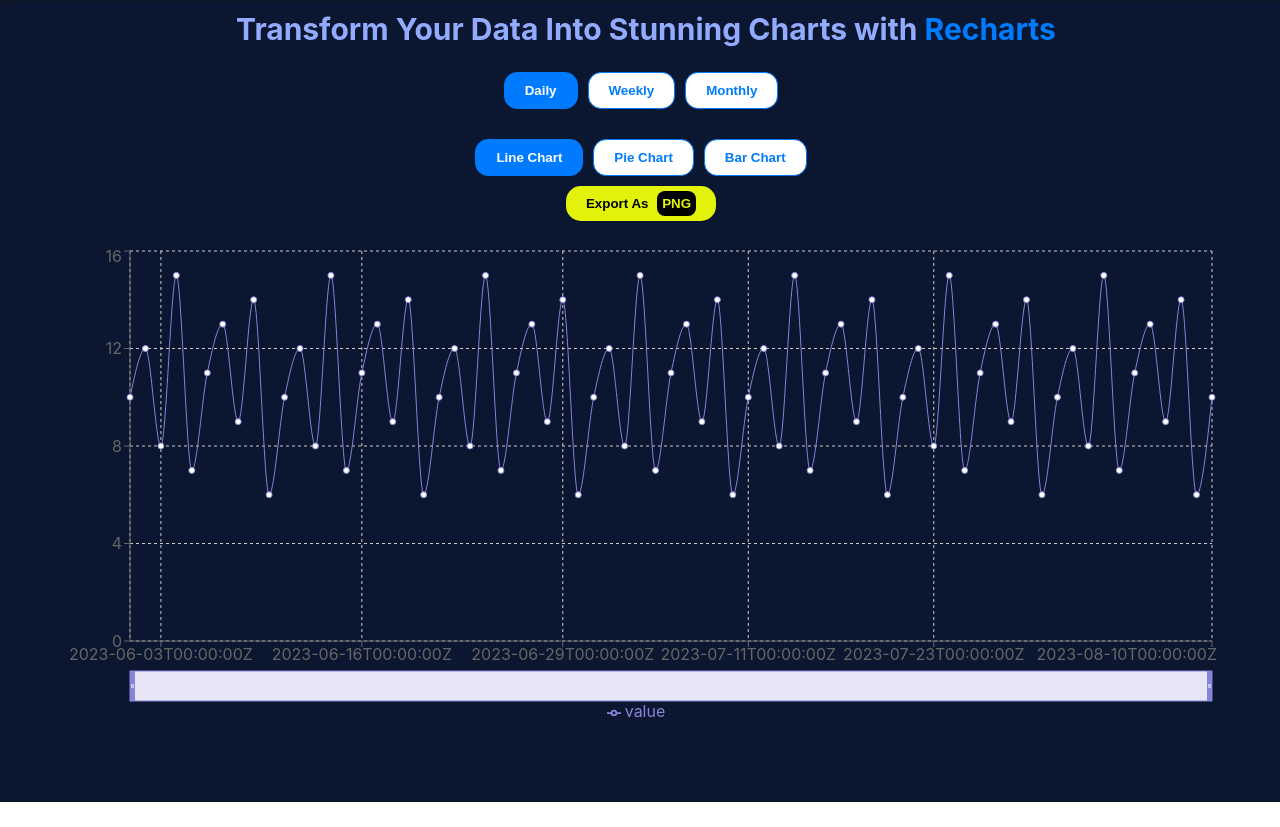
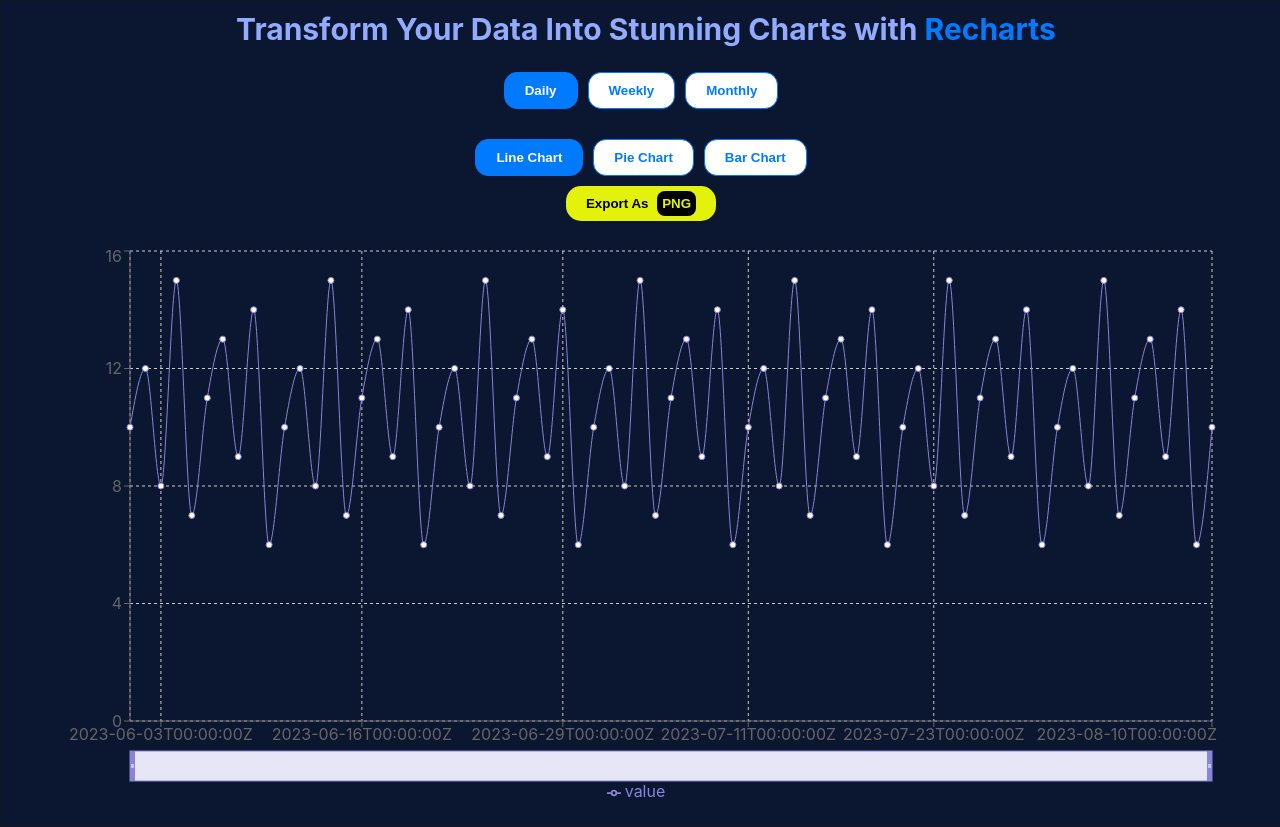
Before and after one commit to Bharani0012/chartApp, a React (Create React App) app: page / in a window 1280 px wide. Before the commit the page ends 802 px from the top, so only its background shows below. Built offline with nearby package versions, Linux system fonts and the light colour scheme.

Commit message:
width change 2

```diff
--- a/src/components/Chart.js
+++ b/src/components/Chart.js
@@ -28,7 +28,7 @@
         {chartType === 'line' && (
           <LineChart
             width={window.innerWidth * 0.9}
-            height={window.innerHeight * 0.6}
+            height={window.innerHeight * 0.7}
             data={data}
             onClick={onClick}
           >
@@ -44,7 +44,7 @@
         {chartType === 'bar' && (
           <BarChart
             width={window.innerWidth * 0.9}
-            height={window.innerHeight * 0.6}
+            height={window.innerHeight * 0.7}
             data={data}
             onClick={onClick}
           >
@@ -60,7 +60,7 @@
         {chartType === 'pie' && (
           <PieChart
             width={window.innerWidth * 0.9}
-            height={window.innerHeight * 0.6}
+            height={400}
             onClick={onClick}
           >
             <Pie
```
